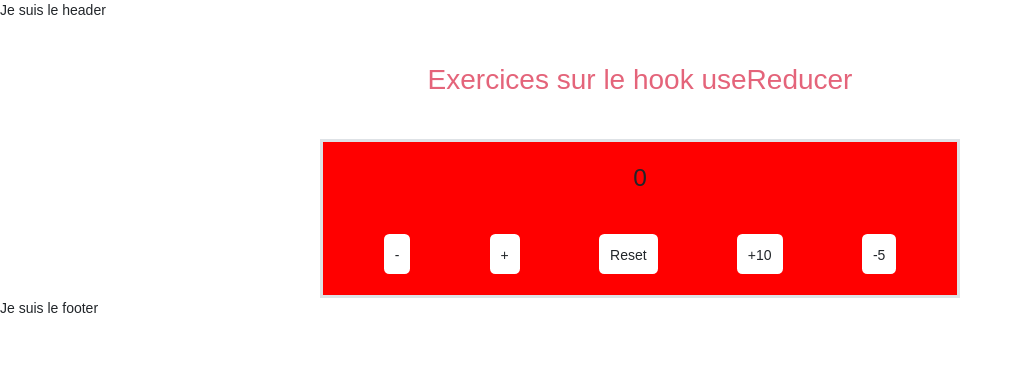
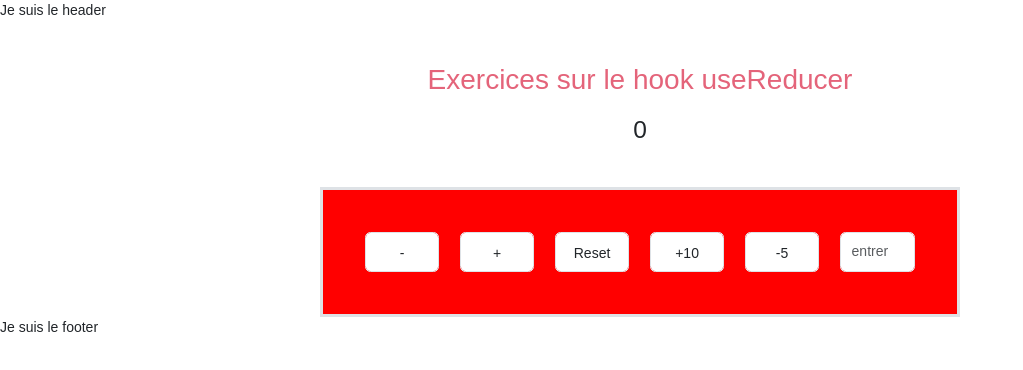
Before and after one commit to Cassius269/react-js-exercices-useReducer, a React (Vite) app: page / in a window 1280 px wide. Shown: the top 370 px of the page, without its empty margins (0-1023 px from the left). Built offline with nearby package versions, Linux system fonts and the light colour scheme.

Commit message:
amélioration de la structure du composant

```diff
--- a/src/assets/styles/layouts/Counter.module.scss
+++ b/src/assets/styles/layouts/Counter.module.scss
@@ -4,3 +4,13 @@ article {
         background-color: white !important;
     }
 }
+
+section {
+    form {
+        background-color: red;
+        .divButtons button {
+            background-color: white !important;
+        }
+    }
+
+}
--- a/src/components/Counter.jsx
+++ b/src/components/Counter.jsx
@@ -3,25 +3,55 @@ import { useState } from "react";
 
 function Counter(){
     const [count, setCount] = useState(0);
+    const [inputValue, setInputValue] = useState(0);
 
+    const min = 0;
+    const max = 100;
+
+    const handleSubmit = (e) => {
+        e.preventDefault();
+        console.log('formulaire soumis');
+
+        setCount(
+            (count + inputValue) < min ?
+                0
+                :
+                (count + inputValue ) > max ? max : (count + inputValue )
+        );
+    }
+
+    const handleClickAddTen = () => {
+        setCount((count + 10) < min ?
+                0
+                :
+                (count + 10 ) > max ? max : (count + 10 )
+        )
+    }
     return (
         <>
-            <article className="border border-3 p-4 w-50 m-auto mt-5">
+            <section>
                 <h3 className="text-center">{count}</h3>
-                <div className={`d-flex justify-content-around mt-5 ${styles.divButtons}`}>
-                    <button className="btn" onClick={() => {
+                <form
+                onSubmit={handleSubmit}
+                action="#"
+                method='POST'
+                className={`border border-3 w-50 m-auto gap-4 d-flex flex-column flex-md-row justify-content-md-around mt-5 p-5 ${styles.divButtons}`}
+                >
+                    <button type='button' className="form-control" onClick={() => {
                                         if(count > 0){
                                             setCount(count-1)
                                         }
                                     }}>-</button>
-                    <button className="btn" onClick={() => {
+                    <button type='button' className="form-control" onClick={() => {
                                     setCount(count+1)
                                     }}>+</button>
-                    <button className="btn" onClick={() => setCount(0)}>Reset</button>
-                    <button className="btn" onClick={() => setCount(count + 10)}>+10</button>
-                    <button className="btn" onClick={() => count > 5 ? setCount(count - 5) : setCount(0)}>-5</button>
-                </div>
-            </article>
+                    <button type='reset' className="form-control" onClick={() => setCount(0)}>Reset</button>
+                    <button type='button' className="form-control" onClick={handleClickAddTen}>+10</button>
+                    <button type='button' className="form-control" onClick={() => count > 5 ? setCount(count - 5) : setCount(0)}>-5</button>
+                    <input type="number" className='form-control' placeholder='entrer un nombre' onInput={(e) => setInputValue(e.target.value*1)}/>
+            </form>
+            </section>
+
         </>
     )
 }
```
